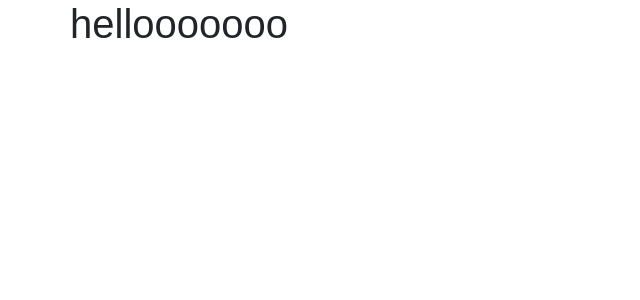
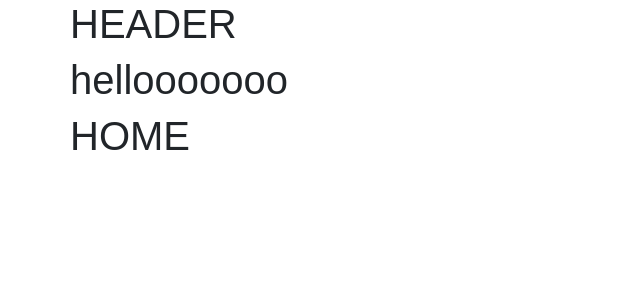
Before and after one commit to HenzoRobin/dailyPractive, a React (Create React App) app in the folder hello/: page / in a window 1280 px wide. Shown: the top 300 px of the page, without its empty margins (0-640 px from the left). Built offline with nearby package versions, Linux system fonts and the light colour scheme.

Commit message:
import components

```diff
--- a/hello/src/App.js
+++ b/hello/src/App.js
@@ -1,6 +1,7 @@
 import React, { Component } from 'react';
-import logo from './logo.svg';
-import './App.css';
+
+import Header from './components/header';
+import Home from './components/home';
 
 class App extends Component {
   render() {
@@ -8,7 +9,17 @@ class App extends Component {
       <div className="container">
         <div className="row">
           <div className="col-xs-1 col-xs-offset-11">
+            <Header/>
+          </div>
+        </div>
+        <div className="row">
+          <div className="col-xs-1 col-xs-offset-11">
             <h1>hellooooooo</h1>
+          </div>
+        </div>
+        <div className="row">
+          <div className="col-xs-1 col-xs-offset-11">
+            <Home/>
           </div>
         </div>
       </div>
--- /dev/null
+++ b/hello/src/components/header.js
@@ -0,0 +1,18 @@
+import React, { Component } from 'react';
+
+
+class Header extends Component {
+  render() {
+    return (
+      <div className="container">
+        <div className="row">
+          <div className="col-xs-1 col-xs-offset-11">
+            <h1>HEADER</h1>
+          </div>
+        </div>
+      </div>
+    );
+  }
+}
+
+export default Header;
--- /dev/null
+++ b/hello/src/components/home.js
@@ -0,0 +1,18 @@
+import React, { Component } from 'react';
+
+
+class Home extends Component {
+  render() {
+    return (
+      <div className="container">
+        <div className="row">
+          <div className="col-xs-1 col-xs-offset-11">
+            <h1>HOME</h1>
+          </div>
+        </div>
+      </div>
+    );
+  }
+}
+
+export default Home;
```
